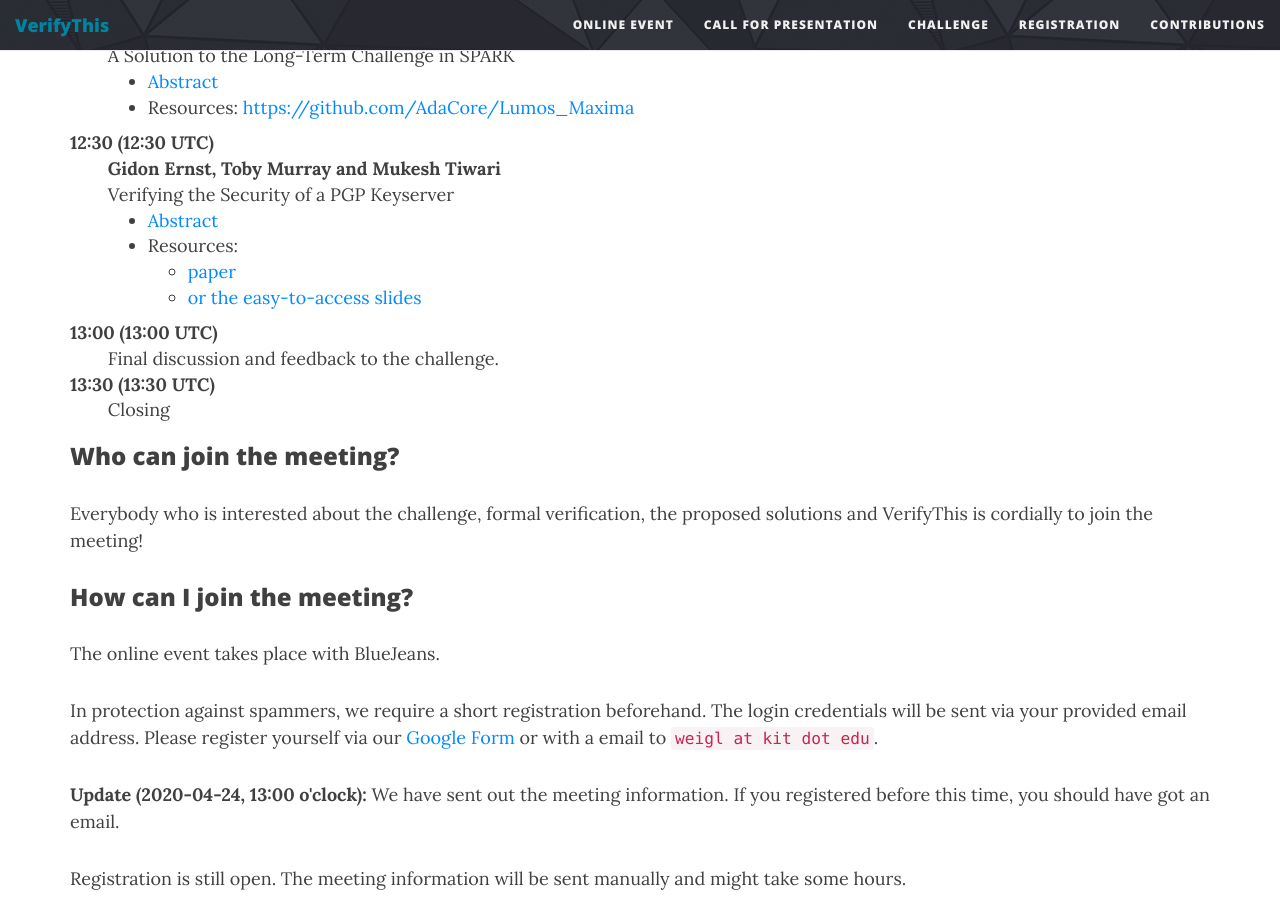
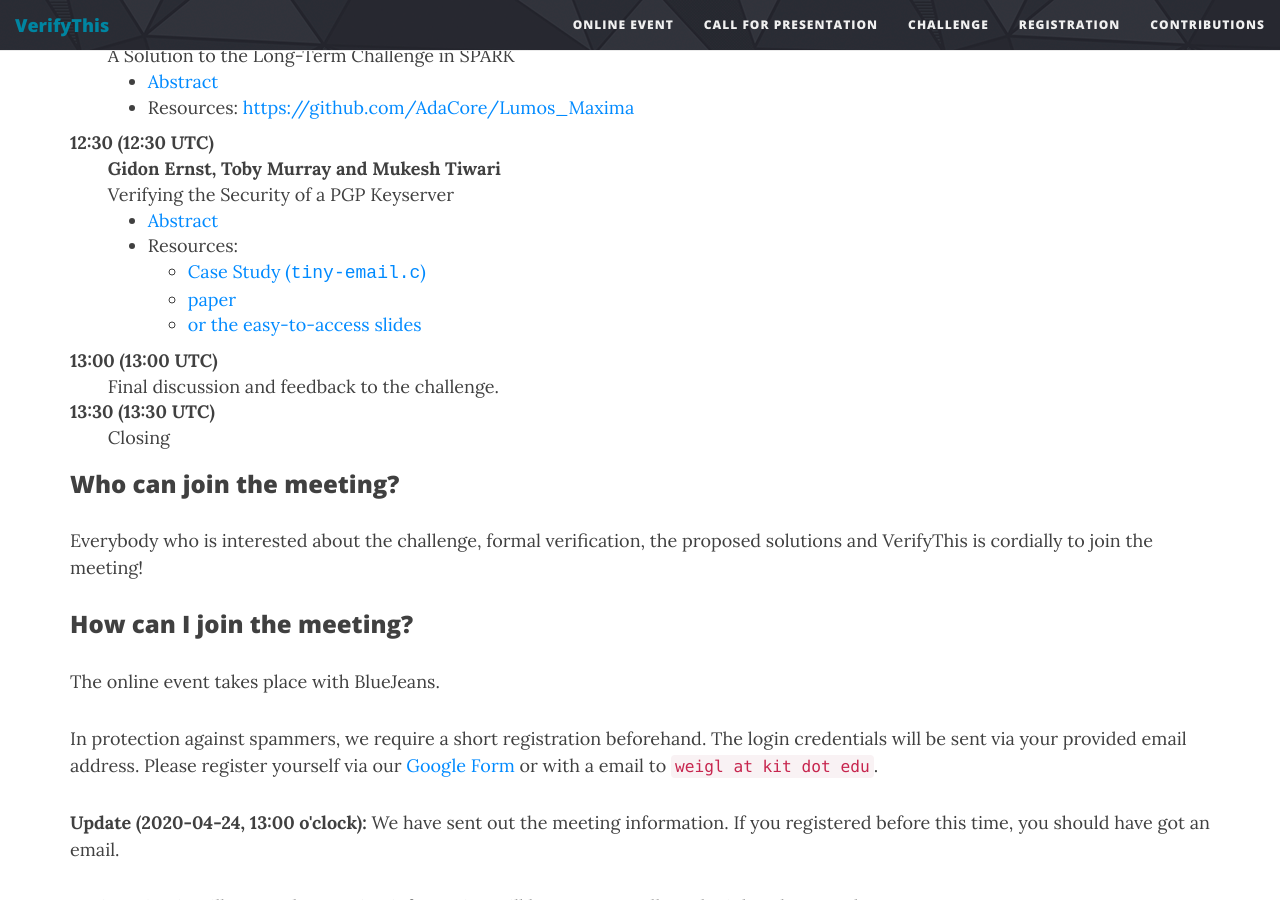
Before and after one commit to verifythis/verifythis.github.io, a Jekyll site: the page built from online-event.html, in a window 1280 px wide and 900 px high, scrolled down 1362 px. Built offline with Jekyll 4.4.1, drawn with Linux system fonts in a browser that asks for light colours.

Commit message:
link to case study for #5

```diff
--- a/online-event.html
+++ b/online-event.html
@@ -113,6 +113,7 @@ benefit from one another and how further verification success can be stipulated.
             <li><a href="/abstracts/VTLTC_2020_paper_5.pdf">Abstract</a></li>
             <li>Resources:
                 <ul>
+                    <li><a href="https://bitbucket.org/covern/secc/src/master/examples/tiny-email.c">Case Study (<tt>tiny-email.c</tt>)</a></li>
                     <li><a href="https://www.sosy-lab.org/research/pub/2019-CAV.SecCSL_Security_Concurrent_Separation_Logic.pdf">paper</a></li>
                     <li><a href="https://www.sosy-lab.org/research/prs/2019-07-18-CAV19-SecCSL_Security_Concurrent_Separation_Logic.pdf">
                         or the easy-to-access slides</a></li>
```
